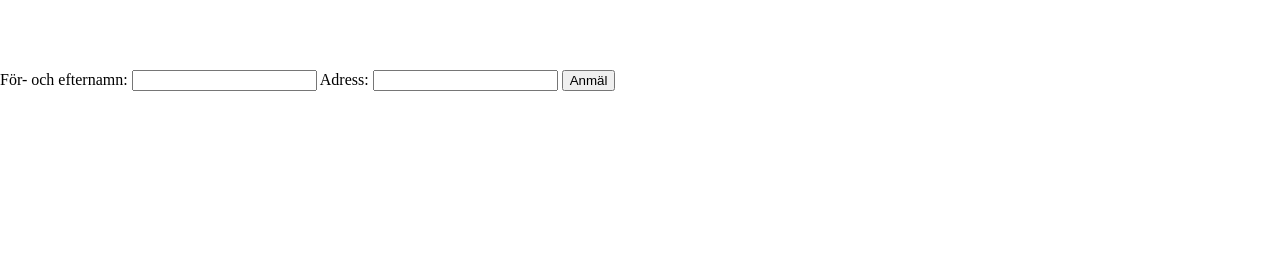
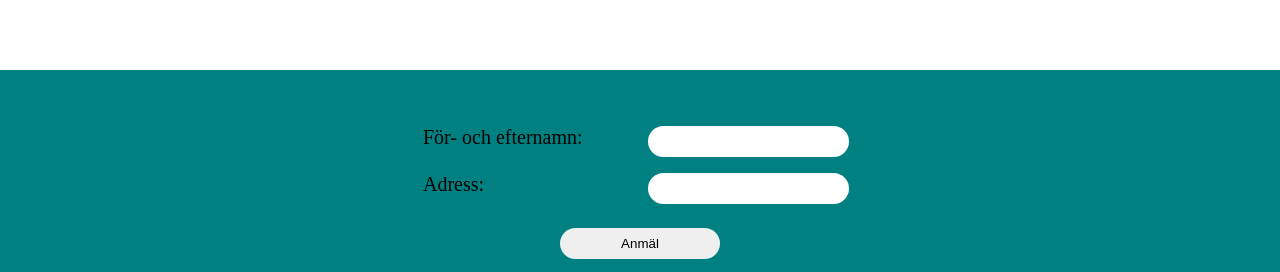
Before and after one commit to alexwallden/alexandras-app, a website built with Vite: page index.html in a window 1280 px wide. Shown: the part 1796-2068 px from the top of the page. Before the commit the page ends 1887 px from the top, so only its background shows below. Built offline with nearby package versions, Linux system fonts and the light colour scheme.

Commit message:
link form.scss and edit signUp.ts

```diff
--- a/src/scss/style.scss
+++ b/src/scss/style.scss
@@ -1,5 +1,6 @@
 @import 'menu';
 @import './heroimg';
+@import 'form';
 
 * {
   box-sizing: border-box;
--- a/src/ts/signUp.ts
+++ b/src/ts/signUp.ts
@@ -11,6 +11,7 @@ export function createFormHtml() {
   const signUpSection = document.getElementById('section__signup') as HTMLElement;
   // const form: HTMLFormElement = createAndAppendElement('form', signUpSection) as HTMLFormElement;
   signUpSection.innerHTML = /*html */ `
+  <form>
     <label for='name-input'>
       För- och efternamn:
         <input type='text' name='name-input' id='name-input'>
@@ -19,7 +20,10 @@ export function createFormHtml() {
       Adress:
         <input type='text' name='address' id='address-input'>
       </label>
+    </form>
+    <div class="btn-container">
       <input type='button' value='Anmäl' id='submit-btn'>
+    </div>
     `;
 
   const submitBtn = document.getElementById('submit-btn');
```
Lines whose indentation alone changed are shown as unchanged.
